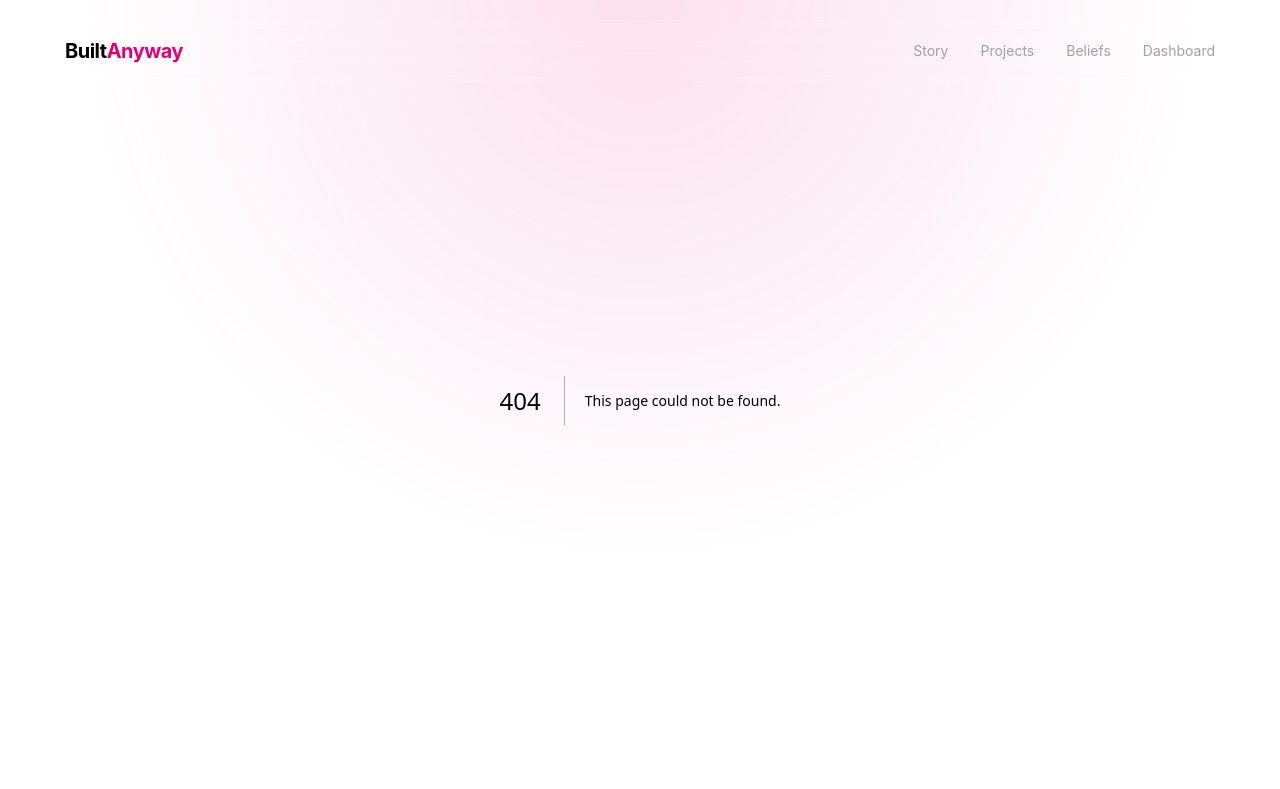
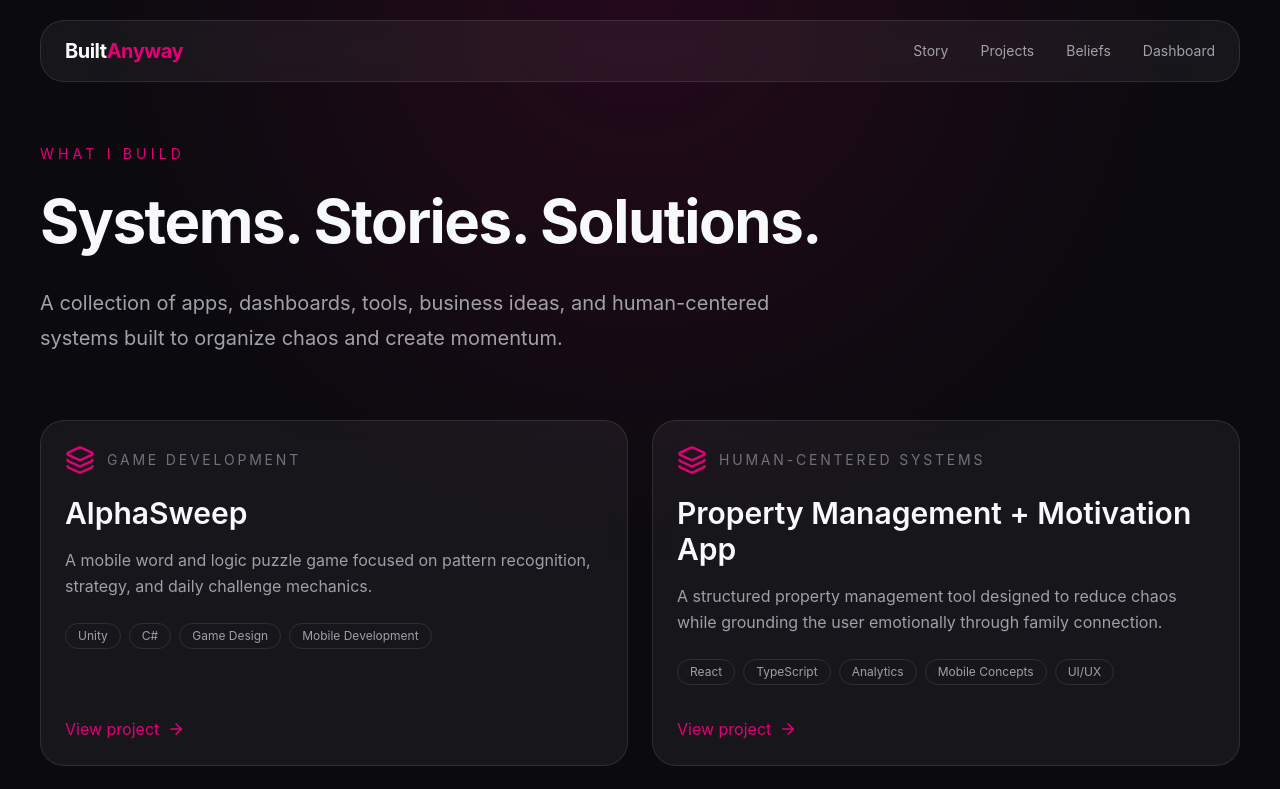
Before and after one commit to JKushi/built-anyway, a Next.js app: page /projects in a window 1280 px wide. Before the commit this address had no page. Shown: the top 789 px of the page. Built offline with nearby package versions, Linux system fonts and the light colour scheme.

Commit message:
projects page

```diff
--- /dev/null
+++ b/src/app/projects/page.tsx
@@ -0,0 +1,61 @@
+import { projects } from "@/data/projects/projects";
+import { ArrowRight, Layers } from "lucide-react";
+import Link from "next/link";
+
+export default function ProjectsPage() {
+  return (
+    <div className="pt-36 pb-24">
+      <section className="section-container mb-16">
+        <p className="uppercase tracking-[0.3em] text-sm text-[#E20074] mb-6">
+          What I Build
+        </p>
+
+        <h1 className="headline mb-8">Systems. Stories. Solutions.</h1>
+
+        <p className="subheadline max-w-3xl">
+          A collection of apps, dashboards, tools, business ideas, and
+          human-centered systems built to organize chaos and create momentum.
+        </p>
+      </section>
+
+      <section className="section-container">
+        <div className="grid md:grid-cols-2 gap-6">
+          {projects.map((project) => (
+            <div key={project.slug} className="story-card flex flex-col h-full">
+              <div className="flex items-center gap-3 mb-5">
+                <Layers className="text-[#E20074]" size={30} />
+                <span className="text-sm uppercase tracking-[0.2em] text-zinc-500">
+                  {project.category}
+                </span>
+              </div>
+
+              <h2 className="text-3xl font-semibold mb-4">{project.title}</h2>
+
+              <p className="text-zinc-400 leading-relaxed mb-6">
+                {project.shortDescription}
+              </p>
+
+              <div className="flex flex-wrap gap-2 mb-8">
+                {project.technologies.map((tech) => (
+                  <span
+                    key={tech}
+                    className="text-xs px-3 py-1 rounded-full border border-white/10 text-zinc-400"
+                  >
+                    {tech}
+                  </span>
+                ))}
+              </div>
+
+              <Link
+                href={`/projects/${project.slug}`}
+                className="text-[#E20074] inline-flex items-center gap-2 mt-auto"
+              >
+                View project <ArrowRight size={18} />
+              </Link>
+            </div>
+          ))}
+        </div>
+      </section>
+    </div>
+  );
+}
```
Also changed, not shown: src/app/projects/[slug]/page.tsx (added).
